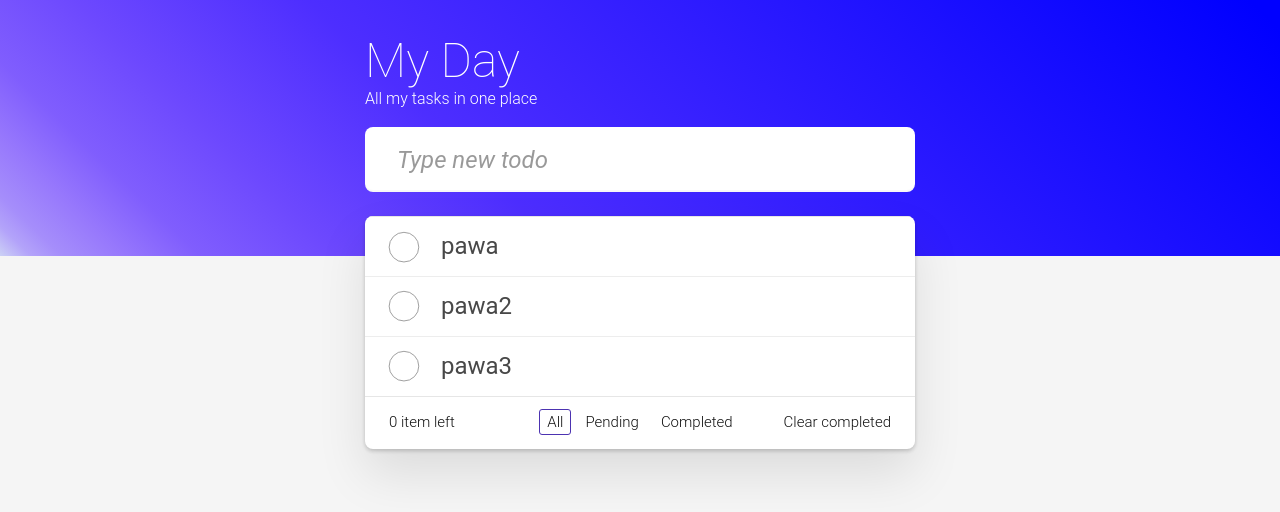
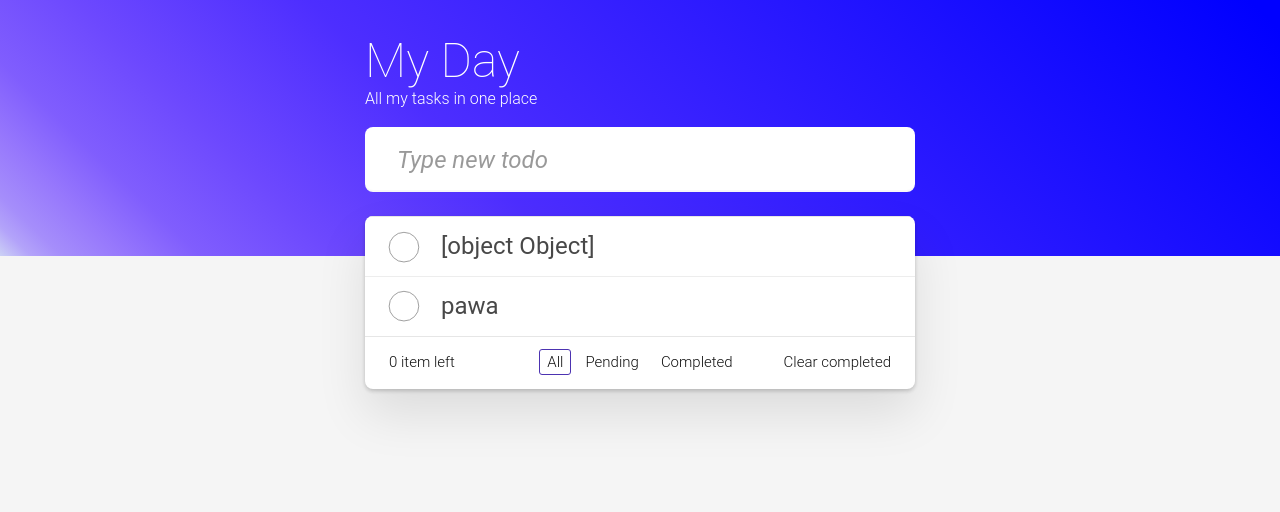
Before and after one commit to kencet/proyectoAngular, an Angular app: page / in a window 1280 px wide. Shown: the top 512 px of the page. Built offline with nearby package versions, Linux system fonts and the light colour scheme.

Commit message:
Segundo commit

```diff
--- /dev/null
+++ b/src/app/models/task.model.ts
@@ -0,0 +1,5 @@
+export interface Task {
+    id: number;
+    tittle: string;
+    completed: boolean;
+}
--- a/src/app/pages/home/home.component.html
+++ b/src/app/pages/home/home.component.html
@@ -8,6 +8,7 @@
           placeholder="Type new todo"
           autofocus
           type="text"
+          (change)="changeHandler($event)"
         />
       </div>
     </header>
@@ -17,9 +18,9 @@
         <ul class="todo-list">
           <li *ngFor="let task of tasks(); index as i">
             <div class="view">
-              <input class="toggle" type="checkbox" />
+              <input class="toggle" type="checkbox"/>
               <label>{{ task }}</label>
-              <button class="destroy"></button>
+              <button class="destroy" (click)="deleteTask(i)"></button>
             </div>
             <input class="edit" value="Buy a unicorn" />
           </li>
--- a/src/app/pages/home/home.component.ts
+++ b/src/app/pages/home/home.component.ts
@@ -11,8 +11,21 @@ import { CommonModule } from '@angular/common';
 })
 export class HomeComponent {
   tasks =  signal([
-    "pawa",
-    "pawa2",
-    "pawa3"
+    {
+    id: Date.now(),
+    tittle: "Crear proyecto",
+    completed: false
+    },
+    "pawa"
   ]);
+
+  changeHandler(event : Event) {
+    const input = event.target as HTMLInputElement
+    const newTask = input.value
+    this.tasks.update((tasks) => [...tasks, newTask]);
+    input.value="";
+  }
+  deleteTask(index: number) {
+    this.tasks.update((tasks) => tasks.filter((tasks, position) => position !== index));
+  }
 }
```
